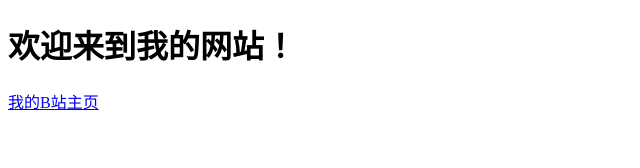
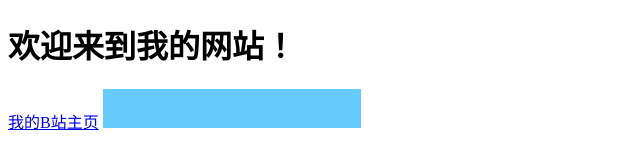
Before and after one commit to SLightspeed/SLightspeed.github.io, a plain HTML site: page index.html in a window 1280 px wide. Shown: the whole page, without its empty margins (0-640 px from the left). Drawn offline with Linux system fonts and the light colour scheme.

Commit message:
Add files via upload

```diff
--- a/index.html
+++ b/index.html
@@ -7,5 +7,6 @@
 <body>
     <h1>欢迎来到我的网站！</h1>
     <a href="https://space.bilibili.com/668612464">我的B站主页</a>
+    <img src="/images/66ccff.png" width="258" height="39" />
 </body>
 </html>
```
Also changed, not shown: images/66ccff.png (added).
